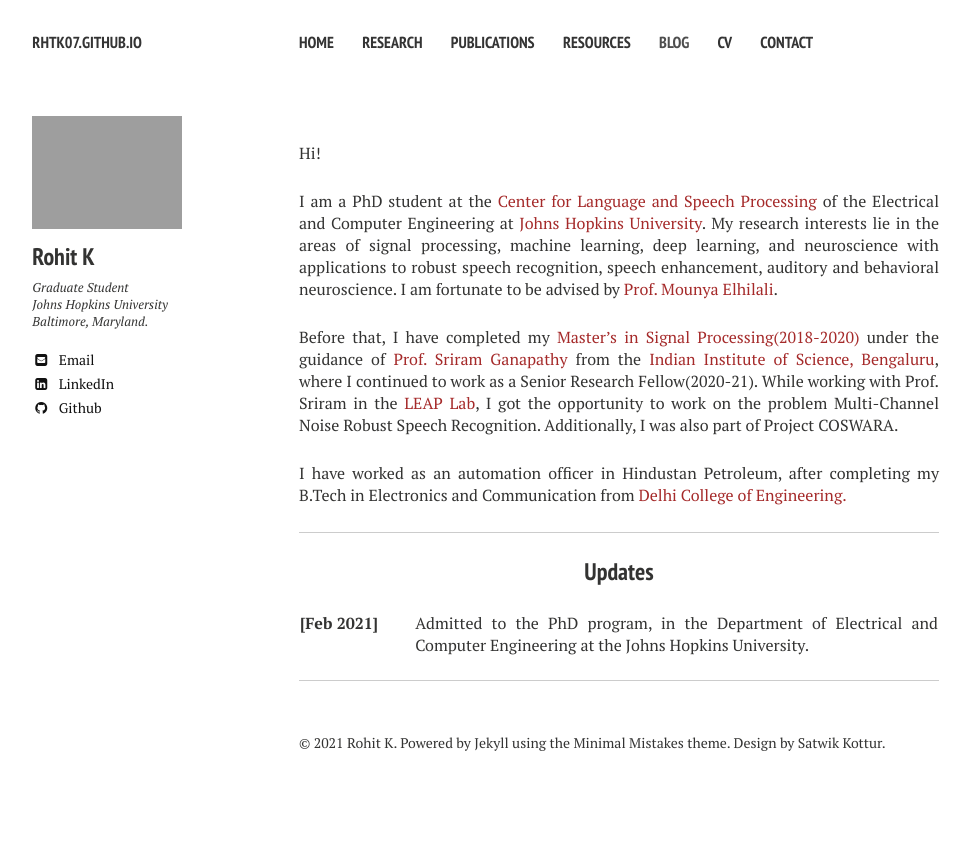
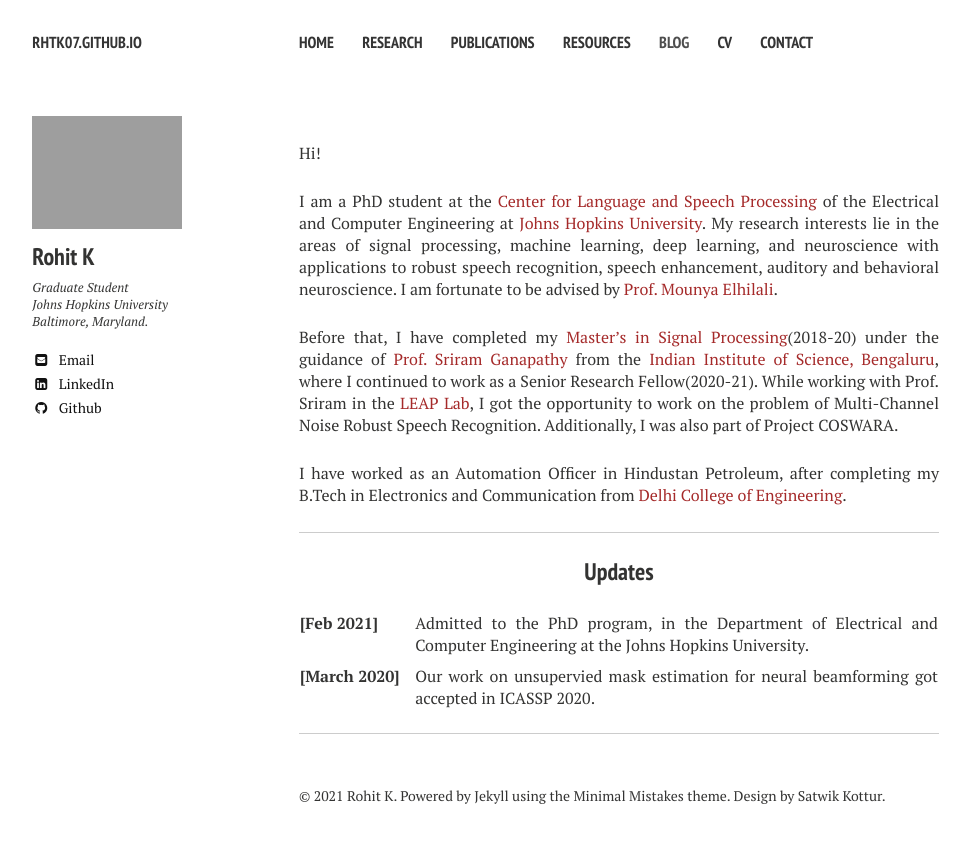
Before and after one commit to RhtK07/RhtK07.github.io, a Jekyll site: the page built from index.md, in a window 1280 px wide. Shown: the top 843 px of the page, without its empty margins (21-992 px from the left). Built offline with Jekyll 4.4.1, drawn with Linux system fonts in a browser that asks for light colours; nearby versions of some CDN libraries.

Commit message:
Added some section

```diff
--- a/index.md
+++ b/index.md
@@ -14,10 +14,9 @@ Hi!
 I am a PhD student at the [Center for Language and Speech Processing](https://www.clsp.jhu.edu/) of the Electrical and Computer Engineering at [Johns Hopkins University](https://www.jhu.edu/). My research interests lie in the areas of signal processing, machine learning, deep learning, and neuroscience with applications to robust speech recognition, speech enhancement, auditory and behavioral neuroscience. I am fortunate to be advised by [Prof. Mounya Elhilali](http://www.cs.cmu.edu/~fmetze/interACT/Home.html).
 
 
-Before that, I have completed my [Master's in Signal Processing(2018-2020)](https://ece.iisc.ac.in/) under the guidance of [Prof. Sriram Ganapathy](http://www.leap.ee.iisc.ac.in/sriram/) from the [Indian Institute of Science, Bengaluru](https://iisc.ac.in/), where I continued to work as a Senior Research Fellow(2020-21). While working with Prof. Sriram in the [LEAP Lab](http://leap.ee.iisc.ac.in/), I got the opportunity to work on the problem Multi-Channel Noise Robust Speech Recognition. Additionally, I was also part of Project COSWARA.
+Before that, I have completed my [Master's in Signal Processing](https://ece.iisc.ac.in/)(2018-20) under the guidance of [Prof. Sriram Ganapathy](http://www.leap.ee.iisc.ac.in/sriram/) from the [Indian Institute of Science, Bengaluru](https://iisc.ac.in/), where I continued to work as a Senior Research Fellow(2020-21). While working with Prof. Sriram in the [LEAP Lab](http://leap.ee.iisc.ac.in/), I got the opportunity to work on the problem of Multi-Channel Noise Robust Speech Recognition. Additionally, I was also part of Project COSWARA.
 
-I have worked as an automation officer in Hindustan Petroleum, after completing my B.Tech in Electronics and Communication from [Delhi College of Engineering.](http://www.dtu.ac.in/)
-
+I have worked as an Automation Officer in Hindustan Petroleum, after completing my B.Tech in Electronics and Communication from [Delhi College of Engineering](http://www.dtu.ac.in/).
 
 
 ----
@@ -31,4 +30,11 @@ I have worked as an automation officer in Hindustan Petroleum, after completing
         <td> Admitted to the PhD program, in the Department of Electrical and Computer Engineering at the Johns Hopkins University.
         </td>
     </tr>
+
+    <tr>
+        <td valign="top"><strong>[March 2020]</strong></td>
+        <td> Our work on unsupervied mask estimation for neural beamforming got accepted in ICASSP 2020.
+        </td>
+    </tr>
+
 </table>
```
